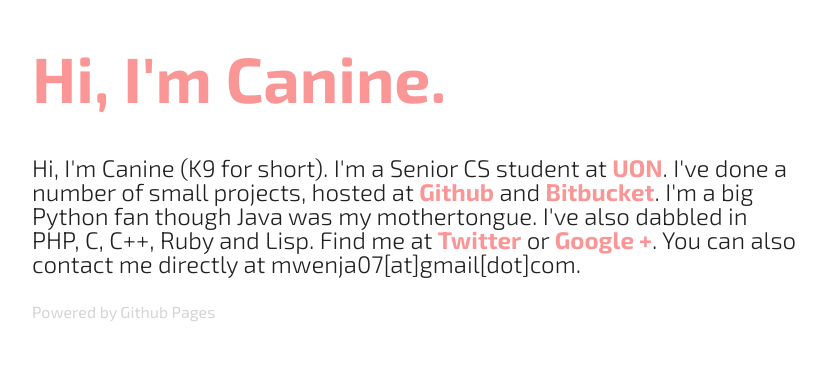
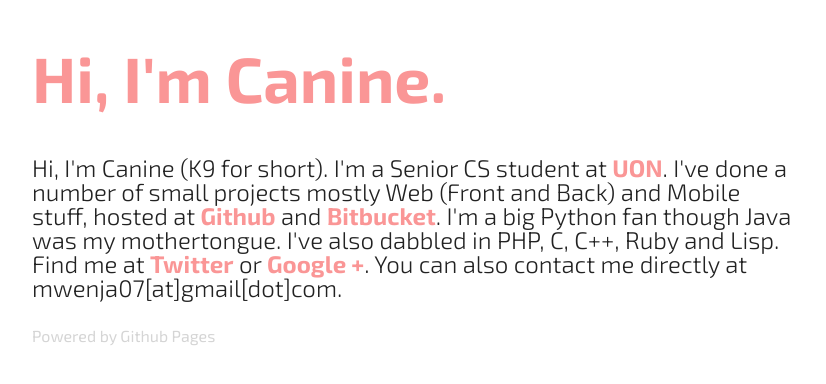
Before and after one commit to caninemwenja/caninemwenja.github.io, a Jekyll site: the page built from index.html, in a window 1280 px wide. Shown: the top 384 px of the page, without its empty margins (224-1050 px from the left). Built offline with Jekyll 4.4.1, drawn with Linux system fonts in a browser that asks for light colours.

Commit message:
some more dev details on type of projects

```diff
--- a/index.html
+++ b/index.html
@@ -4,7 +4,7 @@
 ---
 <p class="lead-text">
 Hi, I'm Canine (K9 for short). I'm a Senior CS student at <a href="http://uonbi.ac.ke">UON</a>.
-I've done a number of small projects, hosted at <a href="http://github.com/caninemwenja">Github</a> and <a href="http://bitbucket.org/caninemwenja">Bitbucket</a>.
+I've done a number of small projects mostly Web (Front and Back) and Mobile stuff, hosted at <a href="http://github.com/caninemwenja">Github</a> and <a href="http://bitbucket.org/caninemwenja">Bitbucket</a>.
 I'm a big Python fan though Java was my mothertongue. I've also dabbled in PHP, C, C++, Ruby and Lisp.
 Find me at <a href="http://twitter.com/caninemwenja">Twitter</a> or <a href="https://plus.google.com/u/0/105694703143927243193/posts">Google +</a>.
 You can also contact me directly at mwenja07[at]gmail[dot]com.
```
